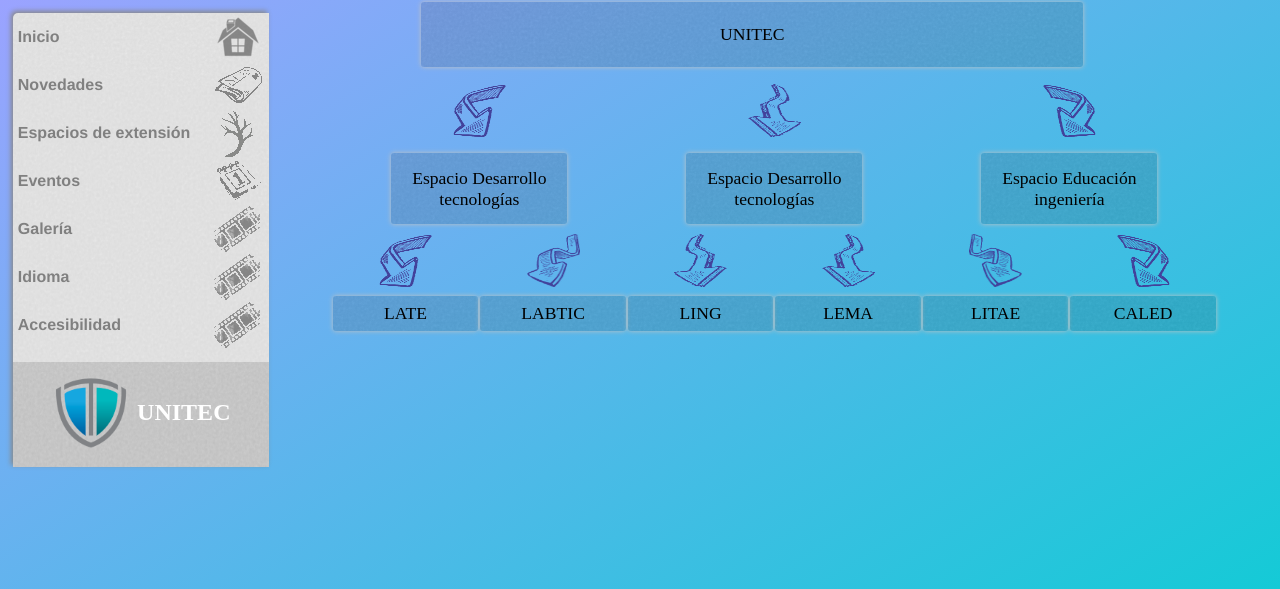
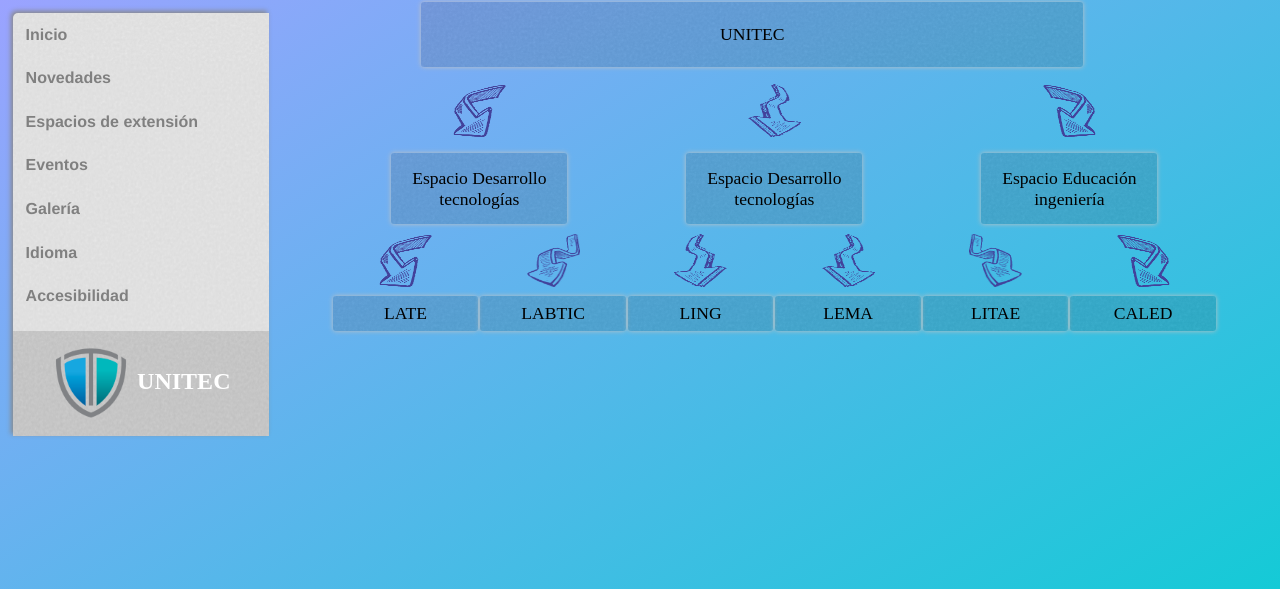
Before and after one commit to snorkellingcactus/UNITEC, a PHP site: page / in a window 1280 px wide. Shown: the top 589 px of the page. Run offline with PHP 8.4, Linux system fonts and the light colour scheme.

Commit message:
-Se sacaron los íconos del menú.

```diff
--- a/index.html
+++ b/index.html
@@ -18,31 +18,24 @@
 		<ul>
 			<li>
 				<a href="#inicio">Inicio</a>
-				<img src="img/inicio.png" alt="Inicio" width="48" height="48" />
 			</li>
 			<li>
 				<a href="#novedades">Novedades</a>
-				<img src="img/novedades.gif" alt="Novedades" width="48" height="48" />
 			</li>
 			<li>
 				<a href="#espacios">Espacios de extensión</a>
-				<img src="img/espacios_de_extension.gif" alt="Espacios de Extensión" width="48" height="48" />
 			</li>
 			<li>
 				<a href="#eventos">Eventos</a>
-				<img src="img/eventos.gif" alt="Eventos" width="48" height="48" />
 			</li>
 			<li>
 				<a href="#galeria">Galería</a>
-				<img src="img/galeria.gif" alt="Galería" width="48" height="48" />
 			</li>
 			<li>
 				<a href="#galeria">Idioma</a>
-				<img src="img/galeria.gif" alt="Galería" width="48" height="48" />
 			</li>
 			<li>
 				<a href="#galeria">Accesibilidad</a>
-				<img src="img/galeria.gif" alt="Galería" width="48" height="48" />
 			</li>
 		</ul>
 	</nav>
--- a/menu.css
+++ b/menu.css
@@ -65,7 +65,8 @@
 .menu nav a, .menu nav li img
 {
 	display:table-cell;
-	vertical-align:middle
+	vertical-align:middle;
+	padding:5%
 }
 .menu nav li>a:focus, .menu nav li>img:focus
 {
```
